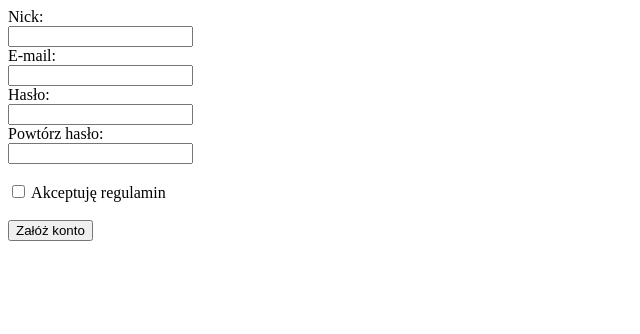
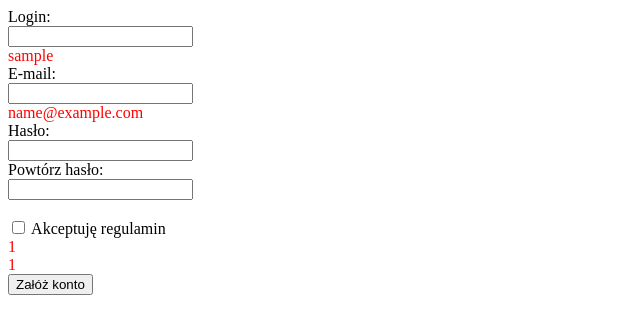
Before and after one commit to vsarax/osadnicy-php, a PHP site: page /rejestracja.php in a window 1280 px wide. Shown: the top 334 px of the page, without its empty margins (0-640 px from the left). Run offline with PHP 8.4, Linux system fonts and the light colour scheme; the visitor is signed in with stand-in values (Sample User, id 1); some libraries are stand-ins or nearby versions.

Commit message:
Registration form validation, css stylesheet and recaptcha added

```diff
--- a/gra.php
+++ b/gra.php
@@ -23,7 +23,7 @@
     echo "| <strong>Kamień</strong>: ".$_SESSION['kamien'];
     echo "| <strong>Zboze</strong>: ".$_SESSION['zboze']."</p>";
     echo "<p><strong>E-mail</strong>: ".$_SESSION['email'];
-    echo "br><strong>Dni premium</strong>: ".$_SESSION['dnipremium'];
+    echo "<br><strong>Dni premium</strong>: ".$_SESSION['dnipremium'];
 ?>
 </body>
 </html>
--- a/rejestracja.php
+++ b/rejestracja.php
@@ -1,21 +1,64 @@
 <?php
     session_start();
 
-    if(isset($_POST['submit']))
-    {
-        $url='https://www.google.com/recaptcha/api/siteverify';
-        $secret='6Le7k6QkAAAAAPkCXirmOz-j71u8vhzf70zjo-WR';
-        $response=$_POST['token_generate'];
-        $remoteip=$_SERVER['REMOTE_ADDR'];
+    if(isset($_POST['email'])) {
+        $success=true;
+        $login=$_POST['login'];
 
-        $request=file_get_contents($url.'?secret'.$secret.'response='.$response);
-        $result=json_decode($request);
+        if((strlen($login)<3) || (strlen($login)>20)) {
+            $success=false;
+            $_SESSION['e_login']="Login musi posiadać od 3 do 20 znaków";
+        }
 
-        if($response->success){
-                /* Kontynuj działanie skryptu */
-            } else {
-                die("Nieprawidłowa odpowiedź CAPTCHA");
-            }
+        if(ctype_alnum($login)==false) {
+            $success=false;
+            $_SESSION['e_login']="Login może składać się tylko z liter i cyfr (bez polskich znaków)";
+        }
+
+        $email=$_POST['email'];
+        $safeemail=filter_var($email, FILTER_SANITIZE_EMAIL);
+
+        if ((filter_var($safeemail, FILTER_VALIDATE_EMAIL)==false) || ($email!=$safeemail)) {
+            $success=false;
+            $_SESSION['e_email']="Podaj poprawny adres email";
+        }
+
+        $password1=$_POST['password1'];
+        $password2=$_POST['password2'];
+
+        if((strlen($password1)<8) || (strlen($password1)>20)) {
+            $success=false;
+            $_SESSION['e_password']="Haslo musi posiadać od 8 do 20 znaków";
+        }
+
+        if ($password1!=$password2) {
+            $success=false;
+            $_SESSION['e_password']="Hasła muszą być takie same";
+        }
+
+        $password_hash=password_hash($password1, PASSWORD_DEFAULT);
+
+        if(!isset($_POST['rules']))
+        {
+            $success=false;
+            $_SESSION['e_rules']="Potwierdź akceptację regulaminu";
+        }
+
+        $secret="6LdxDKkkAAAAANrChceVWUqTM6pnYrKy1efucGk5";
+        $check=file_get_contents('https://www.google.com/recaptcha/api/siteverify?secret='.$secret.'&response='.$_POST['g-recaptcha-response']);
+        $answer=json_decode($check);
+
+        if($answer->success==false)
+        {
+            $success=false;
+            $_SESSION['e_bot']="Potwierdź, że nie jesteś botem";
+        }
+
+        if($success==true)
+        {
+            echo "Udana walidacja";
+            exit();
+        }
     }
 ?>
 
@@ -26,27 +69,51 @@
     <meta http-equiv="X-UA-Compatible" content="IE=edge">
     <meta name="viewport" content="width=device-width, initial-scale=1.0">
     <title>Osadnicy - załóż darmowe konto</title>
-    <script src="https://www.google.com/recaptcha/api.js?render=6Le7k6QkAAAAAIcWGgBOdifqW7rZnEVGy0Aeef1Z"></script>
+    <link rel="stylesheet" href="style.css">
+    <script src="https://www.google.com/recaptcha/api.js"></script>
 </head>
 <body>
     <form method="post">
-    Nick: <br><input type="text" name="nick"><br>
+        Login: <br><input type="text" name="login"><br>
+        <?php
+            if(isset($_SESSION['e_login'])) {
+                echo '<div class="error">'.$_SESSION['e_login'].'</div>';
+                unset($_SESSION['e_login']);
+            }
+        ?>
         E-mail: <br><input type="text" name="email"><br>
+        <?php
+            if(isset($_SESSION['e_email'])) {
+                echo '<div class="error">'.$_SESSION['e_email'].'</div>';
+                unset($_SESSION['e_email']);
+            }
+        ?>
         Hasło: <br><input type="password" name="password1"><br>
+        <?php
+            if(isset($_SESSION['e_password'])) {
+                echo '<div class="error">'.$_SESSION['e_password'].'</div>';
+                unset($_SESSION['e_password']);
+            }
+        ?>
         Powtórz hasło: <br><input type="password" name="password2"><br><br>
         <label>
-            <input type="checkbox" name="rules"> Akceptuję regulamin<br><br>
+           <input type="checkbox" name="rules"> Akceptuję regulamin<br>
         </label>
-        <input type="hidden" name="token_generate" id="token_generate">
-        <input type="submit" value="Załóż konto"/>
+        <?php
+            if(isset($_SESSION['e_rules'])) {
+                echo '<div class="error">'.$_SESSION['e_rules'].'</div>';
+                unset($_SESSION['e_rules']);
+            }
+        ?>
+        <div class="g-recaptcha" data-sitekey="6LdxDKkkAAAAAIlnWb5lzFopt1O9G18DvhMXM68L"></div>
+        <?php
+            if(isset($_SESSION['e_bot'])) {
+                echo '<div class="error">'.$_SESSION['e_bot'].'</div>';
+                unset($_SESSION['e_bot']);
+            }
+        ?>
+        <input type="submit" value="Załóż konto">
     </form>
+
 </body>
 </html>
-<script>
-        grecaptcha.ready(function() {
-          grecaptcha.execute('6Le7k6QkAAAAAIcWGgBOdifqW7rZnEVGy0Aeef1Z', {action: 'submit'}).then(function(token) {
-              var response=document.getElementById("token_generate)");
-              response.value=token;
-          });
-        });
-  </script>
--- /dev/null
+++ b/style.css
@@ -0,0 +1,4 @@
+.error {
+    color: red;
+    margin: 10 0 10 0;
+}
```
Also changed, not shown: index.php (+4 -3 lines), zaloguj.php (+15 -8 lines).
